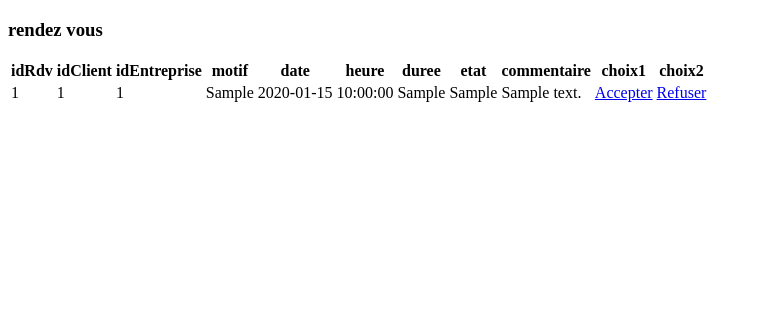
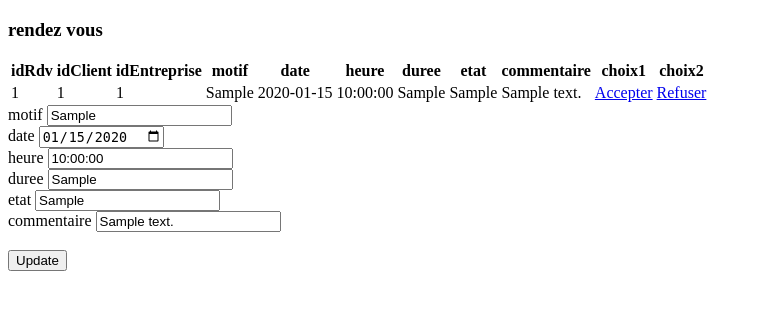
Before and after one commit to Shidory/TakeDate, a CodeIgniter app: page /database/index.php/entreprise/entreprisecontroller/update_data in a window 1280 px wide. Shown: the top 310 px of the page, without its empty margins (0-762 px from the left). Run offline with CodeIgniter, Linux system fonts and the light colour scheme; tables that the repository leaves empty hold one stand-in row (values such as "Sample post").

Commit message:
[UPDATE] updated view

```diff
--- a/application/views/accepter_view.php
+++ b/application/views/accepter_view.php
@@ -44,11 +44,8 @@
                     <td><?php echo $row->duree; ?></td>
                     <td><?php echo $row->etat; ?></td>
                     <td><?php echo $row->commentaire; ?></td>
-                    <td>
-                       <a href="<?php echo base_url(); ?>EntrepriseController/update_data/<?php echo $row->idRdv; ?>">Accepter</a>
-
-                    </td>
-                    <td><a href="entreprise/refuser_controller/1">Refuser</a></td>
+                    <td><a href="<?php echo base_url(); ?>entreprise/EntrepriseController/accepter_refuser_rdv?id=<?php echo $row->idRdv; ?>&state=1">Accepter</a></td>
+                    <td><a href="<?php echo base_url(); ?>entreprise/EntrepriseController/accepter_refuser_rdv?id=<?php echo $row->idRdv; ?>&state=0">Refuser</a></td>
                 </tr>
             <?php
                     }
@@ -64,32 +61,38 @@
                 ?>
             </tbody>
             </table>
-            <form action="EntrepriseController/form_validation" method="post">
+
+
+
+        </div>
+        <div>
+        <form action="entreprise/EntrepriseController/update_data/" method="post">
+
            <?php
                 if(isset($rdv_data)){
-                        foreach($rdv_data->result() as $row){
+                    foreach($fetch_data->result() as $row){
+
             ?>
-                            <label>idRdv</label>
-                            <input type="text" name="motif" value="<?php echo $row->motif?>"/><br>
+
+                       <label>motif</label>
+                       <input type="text" name="motif" value="<?= $row->motif?>"/><br>
                        <label>date</label>
-                            <input type="date" name="date" value="<?php echo $row->date?>"/><br>
+                       <input type="date" name="date" value="<?= $row->date?>"/><br>
                        <label>heure</label>
-                            <input type="datetime" name="heure" value="<?php echo $row->heure?>"/><br>
+                       <input type="datetime" name="heure" value="<?= $row->heure?>"/><br>
                        <label>duree</label>
-                            <input type="text" name="duree" value="<?php echo $row->duree?>"/><br>
+                       <input type="text" name="duree" value="<?= $row->duree?>"/><br>
                        <label>etat</label>
-                            <input type="text" name="etat" value="<?php echo $row->etat?>"/><br>
+                       <input type="text" name="etat" value="<?= $row->etat?>"/><br>
                        <label>commentaire</label>
-                            <input type="text" name="commentaire" value="<?php echo $row->commentaire?>"/><br>
-                            <input type="hidden" name="hidden_id" value="<?php $row->id?>"/><br>
+                       <input type="text" name="commentaire" value="<?= $row->commentaire?>"/><br>
+                       <input type="hidden" name="hidden_id" value="<?= $row->idRdv?>"/><br>
                        <input type="submit" name="update" value="Update">
                        <?php
                    }
                }
                ?>
        </form>
-
-
         </div>
     </body>
 </html>
```
Lines whose indentation alone changed are shown as unchanged.
